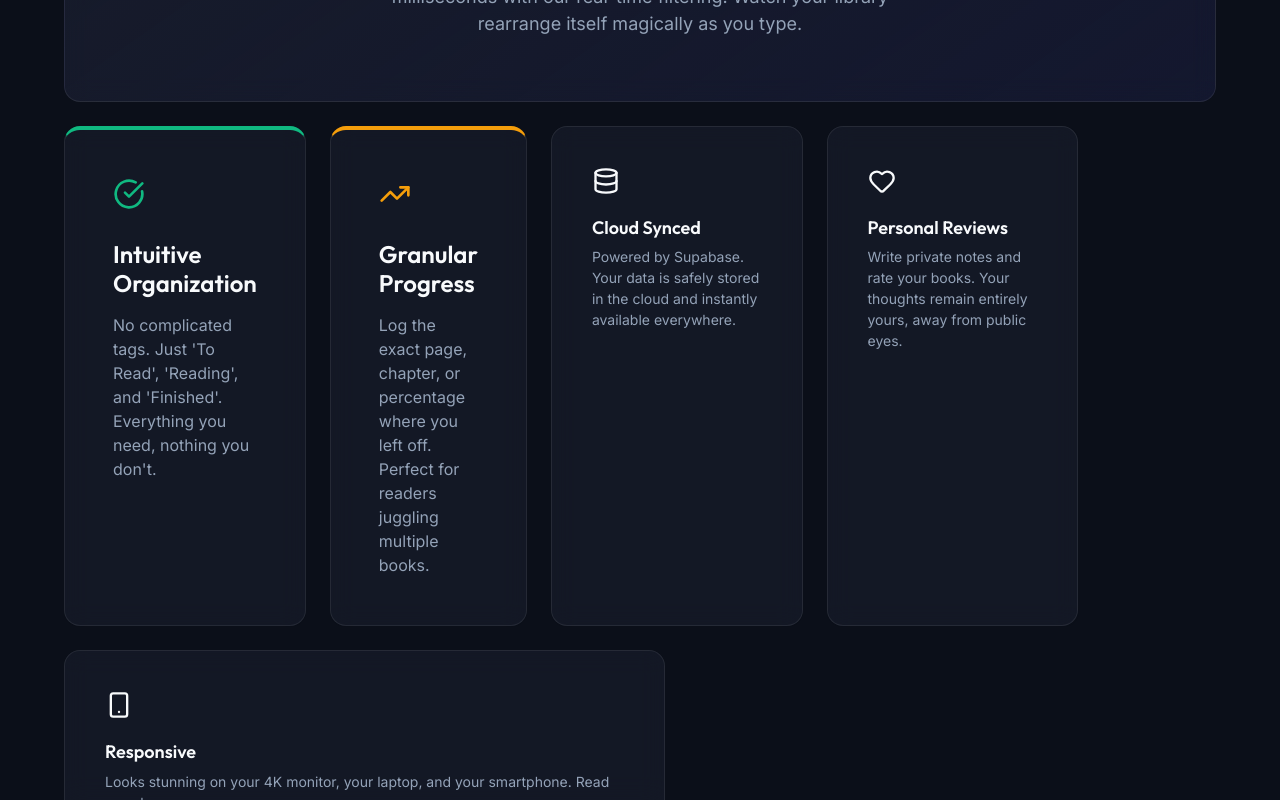
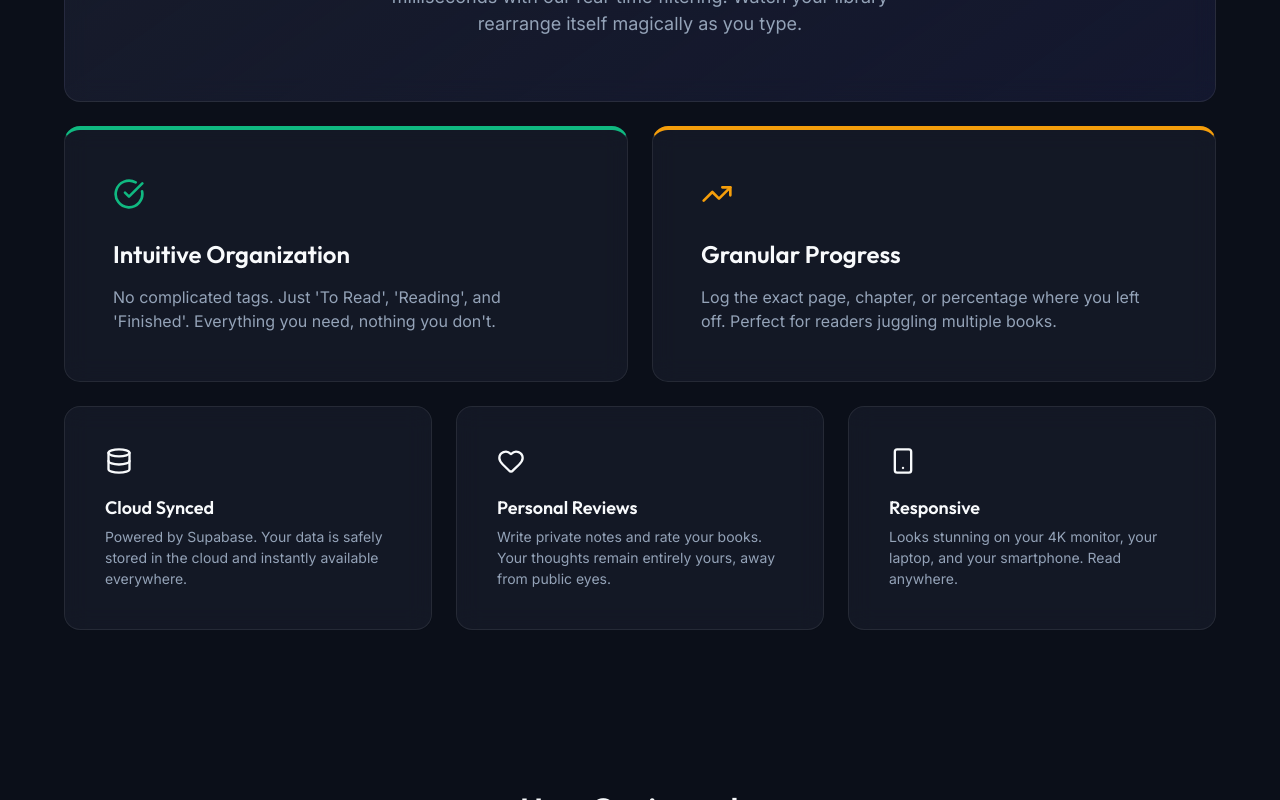
Before and after one commit to Jopsam/book-tracker, a React (Vite) app: page / in a window 1280 px wide. Shown: the part 2000-2800 px from the top of the page. Built offline with nearby package versions, Linux system fonts and the light colour scheme; no server answers.

Commit message:
fix: responsive padding in bento grid to avoid mobile overflow and fix desktop column sizes

```diff
--- a/src/index.css
+++ b/src/index.css
@@ -227,11 +227,25 @@ select.input-field option:hover {
   }
 }
 
+.bento-padding-lg { padding: 2rem; }
+.bento-padding-md { padding: 1.5rem; }
+.bento-padding-sm { padding: 1.5rem; }
+
+@media (min-width: 768px) {
+  .bento-padding-lg { padding: 4rem; }
+  .bento-padding-md { padding: 3rem; }
+  .bento-padding-sm { padding: 2.5rem; }
+}
+
 .col-span-12 {
   grid-column: span 1;
 }
 
 .col-span-8 {
+  grid-column: span 1;
+}
+
+.col-span-6 {
   grid-column: span 1;
 }
 
@@ -250,6 +264,7 @@ select.input-field option:hover {
 @media (min-width: 768px) {
   .col-span-12 { grid-column: span 12; }
   .col-span-8 { grid-column: span 8; }
+  .col-span-6 { grid-column: span 6; }
   .col-span-4 { grid-column: span 4; }
   .col-span-7 { grid-column: span 7; }
   .col-span-5 { grid-column: span 5; }
--- a/src/pages/Landing.jsx
+++ b/src/pages/Landing.jsx
@@ -239,7 +239,7 @@ export default function Landing() {
             initial={{ opacity: 0, y: 20 }}
             whileInView={{ opacity: 1, y: 0 }}
             viewport={{ once: true, margin: "-100px" }}
-            className="glass-panel col-span-12" style={{ padding: '4rem', display: 'flex', flexDirection: 'column', alignItems: 'center', textAlign: 'center', background: 'linear-gradient(145deg, rgba(26, 31, 46, 0.8) 0%, rgba(99, 102, 241, 0.1) 100%)' }}
+            className="glass-panel col-span-12 bento-padding-lg" style={{ display: 'flex', flexDirection: 'column', alignItems: 'center', textAlign: 'center', background: 'linear-gradient(145deg, rgba(26, 31, 46, 0.8) 0%, rgba(99, 102, 241, 0.1) 100%)' }}
           >
             <Zap size={48} color="var(--primary)" style={{ marginBottom: '1.5rem' }} />
             <h2 className="h2" style={{ marginBottom: '1rem' }}>{t('bento.f1.title')}</h2>
@@ -252,7 +252,7 @@ export default function Landing() {
             initial={{ opacity: 0, y: 20 }}
             whileInView={{ opacity: 1, y: 0 }}
             viewport={{ once: true, margin: "-100px" }}
-            className="glass-panel col-span-6" style={{ padding: '3rem', borderTop: '4px solid var(--accent)' }}
+            className="glass-panel col-span-6 bento-padding-md" style={{ borderTop: '4px solid var(--accent)' }}
           >
             <CheckCircle size={32} color="var(--accent)" style={{ marginBottom: '1.5rem' }} />
             <h3 className="h3" style={{ marginBottom: '1rem' }}>{t('bento.f2.title')}</h3>
@@ -264,7 +264,7 @@ export default function Landing() {
             whileInView={{ opacity: 1, y: 0 }}
             viewport={{ once: true, margin: "-100px" }}
             transition={{ delay: 0.1 }}
-            className="glass-panel col-span-6" style={{ padding: '3rem', borderTop: '4px solid var(--warning)' }}
+            className="glass-panel col-span-6 bento-padding-md" style={{ borderTop: '4px solid var(--warning)' }}
           >
             <TrendingUp size={32} color="var(--warning)" style={{ marginBottom: '1.5rem' }} />
             <h3 className="h3" style={{ marginBottom: '1rem' }}>{t('bento.f3.title')}</h3>
@@ -276,7 +276,7 @@ export default function Landing() {
             whileInView={{ opacity: 1, y: 0 }}
             viewport={{ once: true, margin: "-100px" }}
             transition={{ delay: 0.2 }}
-            className="glass-panel col-span-4" style={{ padding: '2.5rem' }}
+            className="glass-panel col-span-4 bento-padding-sm"
           >
             <Database size={28} color="var(--text-primary)" style={{ marginBottom: '1rem' }} />
             <h4 style={{ fontSize: '1.125rem', marginBottom: '0.5rem', fontWeight: '600' }}>{t('bento.f4.title')}</h4>
@@ -288,7 +288,7 @@ export default function Landing() {
             whileInView={{ opacity: 1, y: 0 }}
             viewport={{ once: true, margin: "-100px" }}
             transition={{ delay: 0.3 }}
-            className="glass-panel col-span-4" style={{ padding: '2.5rem' }}
+            className="glass-panel col-span-4 bento-padding-sm"
           >
             <Heart size={28} color="var(--text-primary)" style={{ marginBottom: '1rem' }} />
             <h4 style={{ fontSize: '1.125rem', marginBottom: '0.5rem', fontWeight: '600' }}>{t('bento.f5.title')}</h4>
@@ -300,7 +300,7 @@ export default function Landing() {
             whileInView={{ opacity: 1, y: 0 }}
             viewport={{ once: true, margin: "-100px" }}
             transition={{ delay: 0.4 }}
-            className="glass-panel col-span-4" style={{ padding: '2.5rem' }}
+            className="glass-panel col-span-4 bento-padding-sm"
           >
             <Smartphone size={28} color="var(--text-primary)" style={{ marginBottom: '1rem' }} />
             <h4 style={{ fontSize: '1.125rem', marginBottom: '0.5rem', fontWeight: '600' }}>{t('bento.f6.title')}</h4>
```
